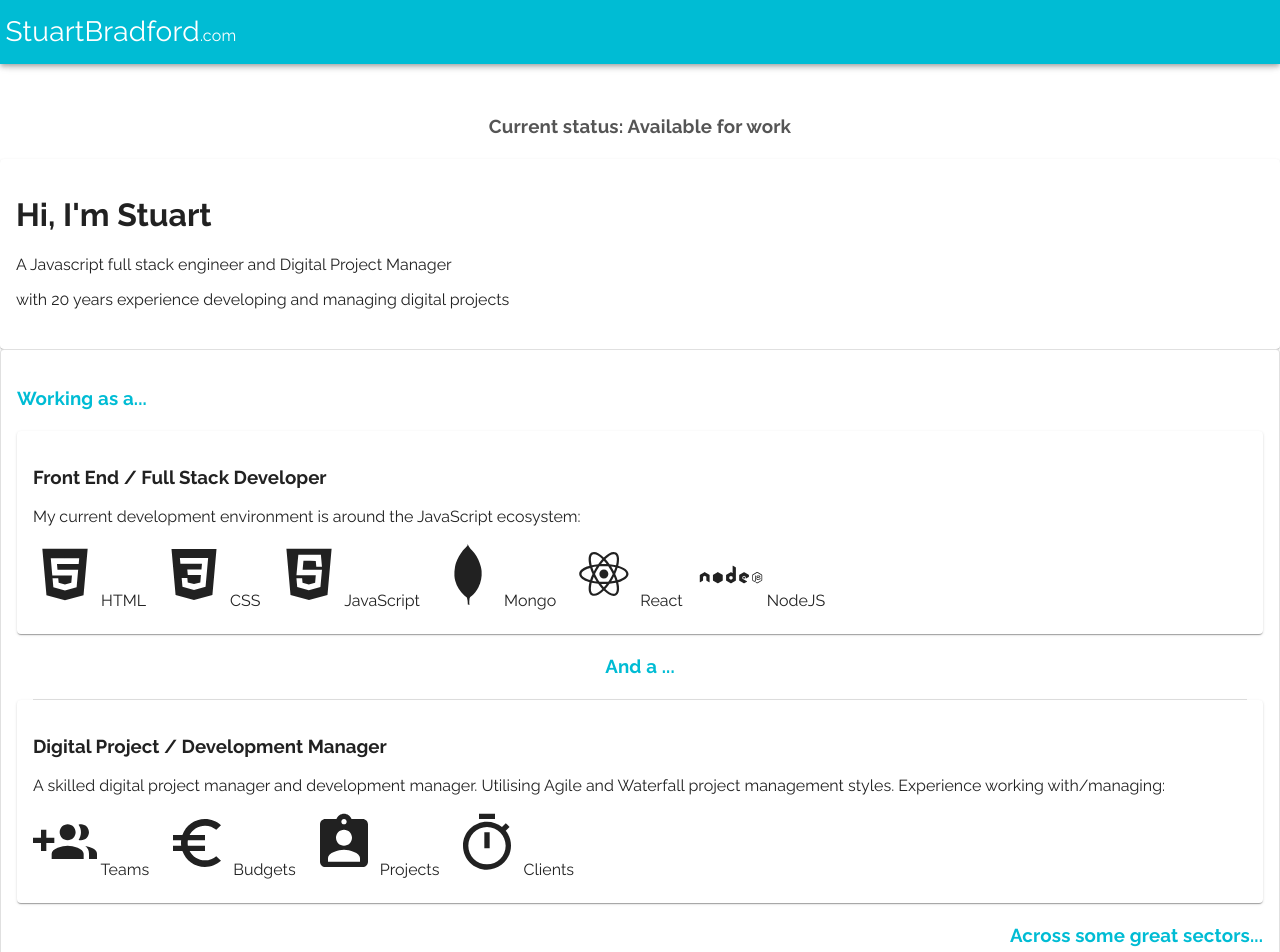
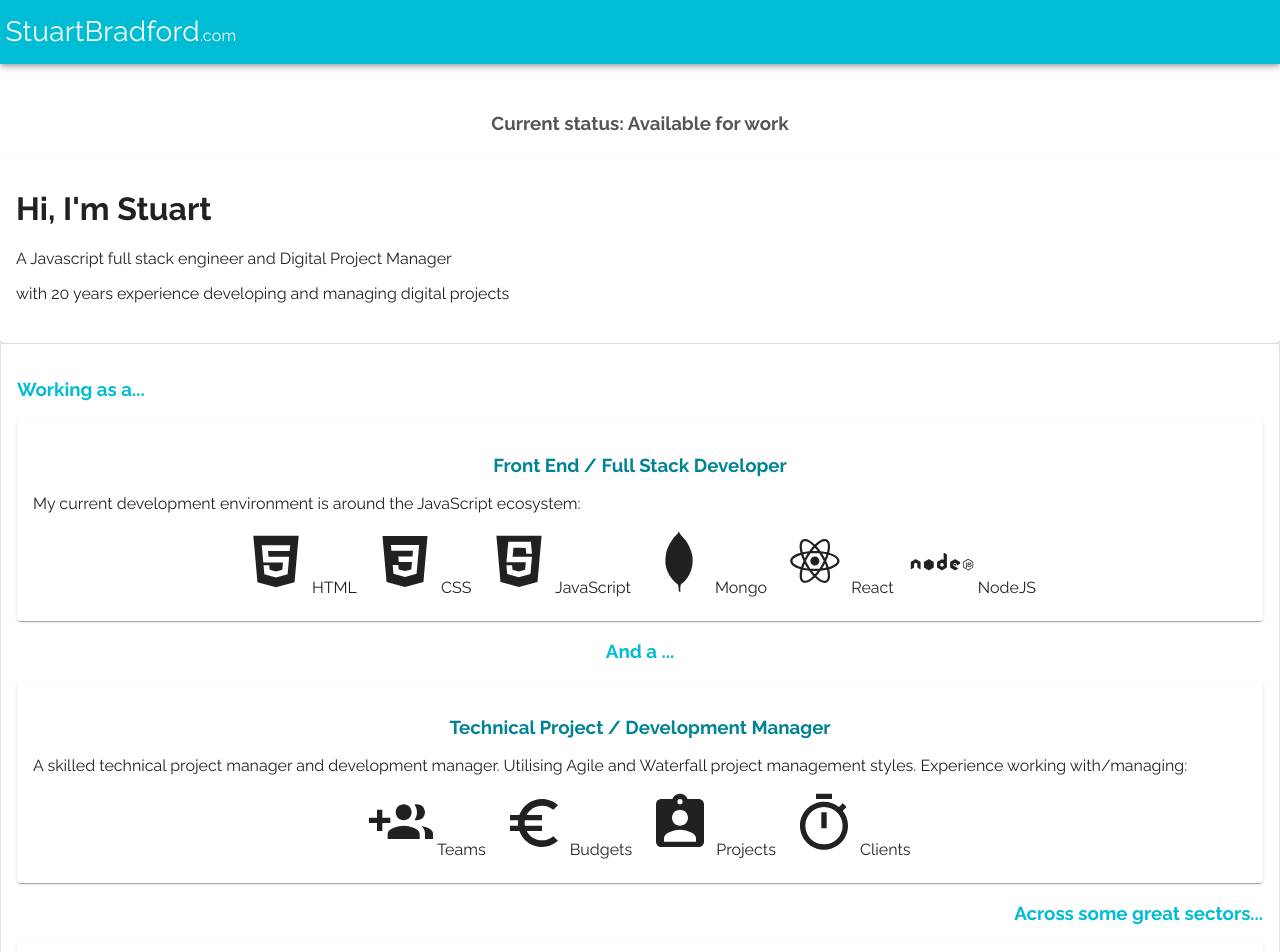
Before and after one commit to 789ni812/my-portfolio, a React (Create React App) app: page / in a window 1280 px wide. Shown: the top 952 px of the page. Built offline with nearby package versions, Linux system fonts and the light colour scheme.

Commit message:
removed redundant Typography components

```diff
--- a/src/components/ContentIntroduction/ContentIntroduction.js
+++ b/src/components/ContentIntroduction/ContentIntroduction.js
@@ -2,7 +2,7 @@ import React from "react";
 
 // Material UI
 import { makeStyles } from "@material-ui/core/styles";
-import { Card, Typography } from "@material-ui/core";
+import { Card } from "@material-ui/core";
 import CardContent from "@material-ui/core/CardContent";
 import Divider from "@material-ui/core/Divider";
 import Grid from "@material-ui/core/Grid";
@@ -36,6 +36,11 @@ import {
 const useStyles = makeStyles((theme) => ({
   titles: {
     fontFamily: "Raleway",
+    color: theme.palette.secondary.dark,
+  },
+  titleLight: {
+    fontFamily: "Raleway",
+    color: theme.palette.secondary.main,
   },
   rootCard: {
     fontFamily: "Raleway",
@@ -65,12 +70,10 @@ const ContentIntroduction = (theme) => {
   const classes = useStyles();
   return (
     <React.Fragment>
-      <Typography>
-        <h3 align="center" className={classes.currentStatus}>
-          Current status:{" "}
-          <span className={classes.wordHighlight}>Available</span> for work
-        </h3>
-      </Typography>
+      <h3 align="center" className={classes.currentStatus}>
+        Current status: <span className={classes.wordHighlight}>Available</span>{" "}
+        for work
+      </h3>
 
       <Card className={classes.rootCard} variant="elevation">
         <CardContent className={classes.IntroText}>
@@ -84,19 +87,23 @@ const ContentIntroduction = (theme) => {
 
       <Card className={classes.rootCard} variant="outlined">
         <CardContent>
-          <Typography color="secondary">
-            <h3 className={classes.titles}>Working as a...</h3>
-          </Typography>
-          <Card className={classes.rootCard} variant="elevation">
+          <h3 className={classes.titleLight}>Working as a...</h3>
+
+          <Card className={classes.rootCard}>
             <CardContent>
-              <h3 className={classes.titles}>
+              <h3 className={classes.titles} align="center">
                 Front End / Full Stack Developer
               </h3>
               <p>
                 My current development environment is around the JavaScript
                 ecosystem:
               </p>
-              <Grid container spacing={2} className={classes.listGridContainer}>
+              <Grid
+                container
+                spacing={2}
+                className={classes.listGridContainer}
+                justify="center"
+              >
                 <Grid item>
                   <DiHtml5 className={classes.icon} /> HTML
                 </Grid>
@@ -118,24 +125,27 @@ const ContentIntroduction = (theme) => {
               </Grid>
             </CardContent>
           </Card>
-          <Typography align="center" color="secondary">
-            <h3 className={classes.titles}>
-              And a <span>...</span>
-            </h3>
-          </Typography>
-          <Divider variant="middle" />
 
-          <Card className={classes.rootCard} variant="elevated">
+          <h3 className={classes.titleLight} align="center">
+            And a <span>...</span>
+          </h3>
+
+          <Card className={classes.rootCard} variant="elevation">
             <CardContent>
-              <h3 className={classes.titles}>
-                Digital Project / Development Manager
+              <h3 className={classes.titles} align="center">
+                Technical Project / Development Manager
               </h3>
               <p>
-                A skilled digital project manager and development manager.
+                A skilled technical project manager and development manager.
                 Utilising Agile and Waterfall project management styles.
                 Experience working with/managing:{" "}
               </p>
-              <Grid container spacing={2} className={classes.listGridContainer}>
+              <Grid
+                container
+                spacing={2}
+                className={classes.listGridContainer}
+                justify="center"
+              >
                 <Grid item>
                   <MdGroupAdd className={classes.icon} /> Teams
                 </Grid>
@@ -153,12 +163,19 @@ const ContentIntroduction = (theme) => {
               </Grid>
             </CardContent>
           </Card>
-          <Typography align="right" color="secondary">
-            <h3 className={classes.titles}>Across some great sectors...</h3>
-          </Typography>
-          <Card className={classes.rootCard} variant="elevated">
+
+          <h3 className={classes.titleLight} align="right">
+            Across some great sectors...
+          </h3>
+
+          <Card className={classes.rootCard} variant="elevation">
             <CardContent>
-              <Grid container spacing={2} className={classes.listGridContainer}>
+              <Grid
+                container
+                spacing={2}
+                className={classes.listGridContainer}
+                justify="center"
+              >
                 <Grid item>
                   <MdTrendingUp className={classes.icon} /> Startups
                 </Grid>
```
